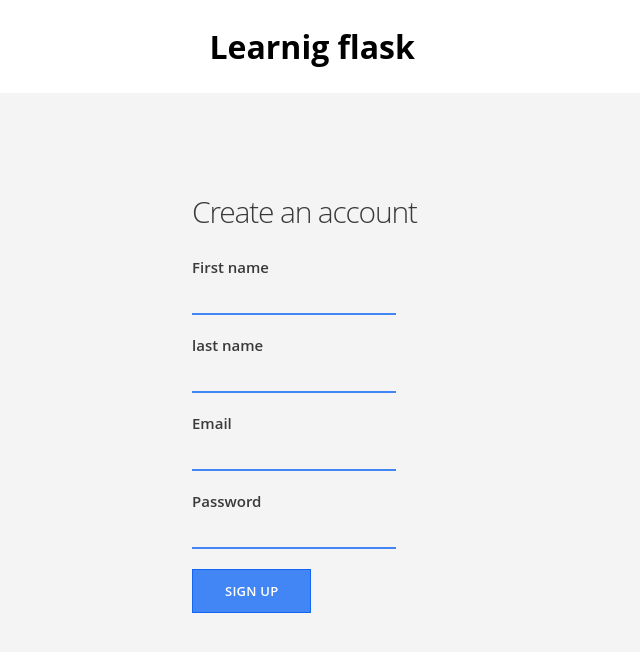
After one commit to alimoezzi/flask-learing, a Flask app: page /signup in a window 1280 px wide. The commit adds this page. Shown: the top 652 px of the page, without its empty margins (0-640 px from the left). Run offline with Flask 2, Linux system fonts and the light colour scheme; some libraries are stand-ins or nearby versions.

Commit message:
finished base of the project

```diff
--- /dev/null
+++ b/forms.py
@@ -0,0 +1,19 @@
+from flask_wtf import Form
+from wtforms import StringField,PasswordField,SubmitField
+from wtforms.validators import DataRequired,Email,Length
+
+class SignupForm(Form):
+    first_name = StringField("First name",validators=[DataRequired(message="Please Enter your first name")])#make it required field
+    last_name = StringField('last name',validators=[DataRequired(message="Please Enter your last name")])
+    email = StringField('Email',validators=[DataRequired(message="Email is not entered"),Email("Email is not valid")])
+    password = PasswordField('Password',validators=[DataRequired(message="Password at least 6 chars"),Length(min=5 , message="At least 6 characters or more")])
+    submit = SubmitField('Sign up')
+
+class LoginForm(Form):
+    email = StringField('Email',validators=[DataRequired("Please enter your email address."),Email("Please eneter a valid email")])
+    password = PasswordField('Password',validators=[DataRequired(message="Password at least 6 chars"),Length(min=5 , message="At least 6 characters or more")])
+    submit = SubmitField('Sign in')
+
+class AddressForm(Form):
+    address = StringField('Adress',validators=[DataRequired("No place entered")])
+    submit = SubmitField('Search')
--- a/routes.py
+++ b/routes.py
@@ -1,8 +1,13 @@
-from flask import Flask, render_template, url_for
+from flask import Flask, render_template, url_for,request,session,redirect
+from models import db,User,Place
+from forms import SignupForm,LoginForm,AddressForm
 import os
 
 app = Flask(__name__)
+app.config['SQLALCHEMY_DATABASE_URI'] = 'postgresql://postgres:896@@localhost:5432/learningflask'
+db.init_app(app)
 
+app.secret_key = 'development-key'
 
 @app.context_processor
 def override_url_for():
@@ -27,6 +32,92 @@ def index():
 def about():
     return render_template("about.html")
 
+@app.route("/signup",methods=['GET','POST'])
+def signup():
+    if 'email' in session:# used to avoid login page if user already login
+        return redirect(url_for('home'))
+    form = SignupForm()
+    if request.method == 'POST':
+        if form.validate() == False:
+            return render_template('signup.html',form=form)
+        else:
+            # adding the new user to db
+            newuser = User(form.first_name.data,form.last_name.data,form.email.data,form.password.data)
+            #fetch input data from form using data attribute
+            db.session.add(newuser)
+            db.session.commit()
+            #initiating a new session
+            session['email'] = newuser.email
+            return redirect(url_for('home'))
+
+    elif request.method == 'GET':
+        return render_template('signup.html',form=form)
+    return 'Else'
+
+
+@app.route("/home",methods=['GET','POST'])
+# @app.route("/home/",methods=['GET','POST'])
+#@app.route("/home/<id:int>")
+def home(id=None):
+    if 'email' not in session:# used to avoid login page if user already login
+        return redirect(url_for('login'))
+    # q = User.query.get(id)
+    user = User.query.filter_by(email=session['email']).first()
+    form = AddressForm()
+    places= []
+    my_coord = (37.4332,-122.0844)
+    if request.method == 'POST':
+        if form.validate()== False:
+            return render_template("home.html",**dict(user=user,form=form))
+        else:
+            #get the add
+            address =form.address.data
+            #query for add
+            p = Place()
+            my_coord = p.address_to_latlang(address)
+            places = p.query(address)
+
+            # return those results
+            return render_template('home.html',**dict(user=user,form=form,my_coord=my_coord,places=places))
+    elif request.method == 'GET':
+        return render_template("home.html",**dict(user=user,form=form,my_coord=my_coord,places=places))
+    else:
+        return "else"
+
+
+@app.route("/logout")
+def logout():
+    session.pop('email',None)
+    return redirect(url_for('login'))
+
+
+@app.route("/login",methods=['GET','POST'])
+def login():
+    if 'email' in session:# used to avoid login page if user already login
+        return redirect(url_for('home'))
+    form =LoginForm()
+    if request.method == 'POST':
+        if form.validate() == False:
+            # print('<script>alert("Data entered is not valid");</script>')
+            return render_template('login.html',form=form)
+        else:
+            email = form.email.data
+            password = form.password.data
+            #checking if the user exists
+            user = User.query.filter_by(email=email).first()
+            if user is not None and user.check_password(password):
+                session['email'] = form.email.data
+                return redirect(url_for('home'))
+            else:
+                return redirect(url_for('login',**{'id':user.uid}))
+    elif request.method == 'GET':
+        return render_template('login.html',form=form)
+    return "else"
+
+# @app.route("/message")
+# def message(form):
+    # return render_template('message.html',msg="Data entered is not valid")
+
 
 if __name__ == "__main__":
     app.run(debug=True)
--- a/static/css/main.css
+++ b/static/css/main.css
@@ -5,6 +5,10 @@
 html, body, h1 {
   margin: 0;
   padding: 0;
+}
+p {
+  text-align: justify;
+  text-indent: 10px;
 }
 
 body {
@@ -25,7 +29,7 @@ a {
 }
 
 .container {
-  width: 1000px;
+  width: 70%;
   margin: 0 auto;
 }
 
@@ -85,6 +89,13 @@ a {
   text-transform: uppercase;
 }
 
+main {
+  width: 80%;
+  margin: 0 auto;
+  padding: 20px;
+  /* position: relative; */
+}
+
 
 
 /*
@@ -93,7 +104,7 @@ a {
 
 header {
   background-color: #fff;
-  padding: 25px 0;
+  padding: 25px 25px;
 }
 
 .title {
@@ -147,7 +158,25 @@ header {
 .hero-section .section-content .btn-primary {
   margin-right: 10px;
 }
+/*
+ * sign out
+ */
+.btn-logout {
+    text-decoration: none;
+    /* display: inline; */
+    position: absolute;
+    color: rgb(167, 163, 163);
+    top: 0px;
+    right: 0px;
+    padding-top: 35px;
+    padding-right: 30px;
+    margin-left: 10px;
+    margin: auto 0;
+}
 
+.btn-logout:hover{
+  color: #3a3a3a;
+}
 
 /*
  * Sign up
@@ -182,7 +211,7 @@ header {
   color: #3a3a3a;
   font-size: 18px;
   padding: 5px 0;
-  width: 100%;
+  width: 60%;
 }
 
 .form-group input:focus {
@@ -215,7 +244,6 @@ header {
 .about-section p {
   font-size: 16px;
 }
-
 
 /*
  * Home
--- /dev/null
+++ b/static/js/main.js
@@ -0,0 +1,4 @@
+const a=document.querySelectorAll('input')
+for (let i = 0; i < a.length; i++) {
+    a[i].removeAttribute('required')
+}
--- a/templates/index.html
+++ b/templates/index.html
@@ -6,7 +6,7 @@
         <div class="container">
             <div class="section-content">
                 <h2> Discover places nearby.</h2>
-                <a href="#" class="btn-primary">Sign Up</a>
+                <a href="{{url_for('signup')}}" class="btn-primary">Sign Up</a>
                 <a href="{{url_for('about')}}" class="btn-secondary">Learn More</a>
             </div>
             <div class="section-device">
--- a/templates/layout.html
+++ b/templates/layout.html
@@ -5,6 +5,13 @@
     <meta name="viewport" content="width=device-width, initial-scale=1.0">
 <!--    using flask url function to generate the address-->
     <link href="{{url_for('static',filename = 'css/main.css')}}" rel="stylesheet">
+    <link rel="stylesheet" href="https://unpkg.com/leaflet@1.3.4/dist/leaflet.css"
+    integrity="sha512-puBpdR0798OZvTTbP4A8Ix/l+A4dHDD0DGqYW6RQ+9jxkRFclaxxQb/SJAWZfWAkuyeQUytO7+7N4QKrDh+drA=="
+    crossorigin=""/>
+     <!-- Make sure you put this AFTER Leaflet's CSS -->
+     <script src="https://unpkg.com/leaflet@1.3.4/dist/leaflet.js"
+    integrity="sha512-nMMmRyTVoLYqjP9hrbed9S+FzjZHW5gY1TWCHA5ckwXZBadntCNs8kEqAWdrb9O7rxbCaA4lKTIWjDXZxflOcA=="
+    crossorigin=""></script>
     <title></title>
 </head>
 
@@ -20,4 +27,5 @@
     {% endblock %}
 
 </body>
+    <script src="{{url_for('static',filename = 'js/main.js')}}" type="text/javascript"></script>
 </html>
--- /dev/null
+++ b/templates/signup.html
@@ -0,0 +1,63 @@
+{% extends "layout.html" %}
+
+{% block content %}
+  <main class="container signup-section">
+    <div class="section-content">
+      <h2>Create an account</h2>
+
+      <form method="POST" action="/signup">
+        {{ form.hidden_tag() }}
+
+        <div class="form-group">
+          {{ form.first_name.label }}
+
+          {% if form.first_name.errors %}
+            {% for error in form.first_name.errors %}
+              <p class="error-message">{{ error }}</p>
+            {% endfor %}
+          {% endif %}
+
+          {{ form.first_name }}
+        </div>
+
+        <div class="form-group">
+          {{ form.last_name.label }}
+
+          {% if form.last_name.errors %}
+            {% for error in form.last_name.errors %}
+              <p class="error-message">{{ error }}</p>
+            {% endfor %}
+          {% endif %}
+
+          {{ form.last_name }}
+        </div>
+
+        <div class="form-group">
+          {{ form.email.label }}
+
+          {% if form.email.errors %}
+            {% for error in form.email.errors %}
+              <p class="error-message">{{ error }}</p>
+            {% endfor %}
+          {% endif %}
+
+          {{ form.email }}
+        </div>
+
+        <div class="form-group">
+          {{ form.password.label }}
+
+          {% if form.password.errors %}
+            {% for error in form.password.errors %}
+              <p class="error-message">{{ error }}</p>
+            {% endfor %}
+          {% endif %}
+
+          {{ form.password }}
+        </div>
+
+        {{ form.submit(class="btn-primary") }}
+      </form>
+    </div>
+  </main>
+{% endblock %}
```
Also changed, not shown: models.py (added, +80 -0 lines), templates/home.html (added, +61 -0 lines), templates/login.html (added, +30 -0 lines), templates/message.html (added, +12 -0 lines), 1 other file.
